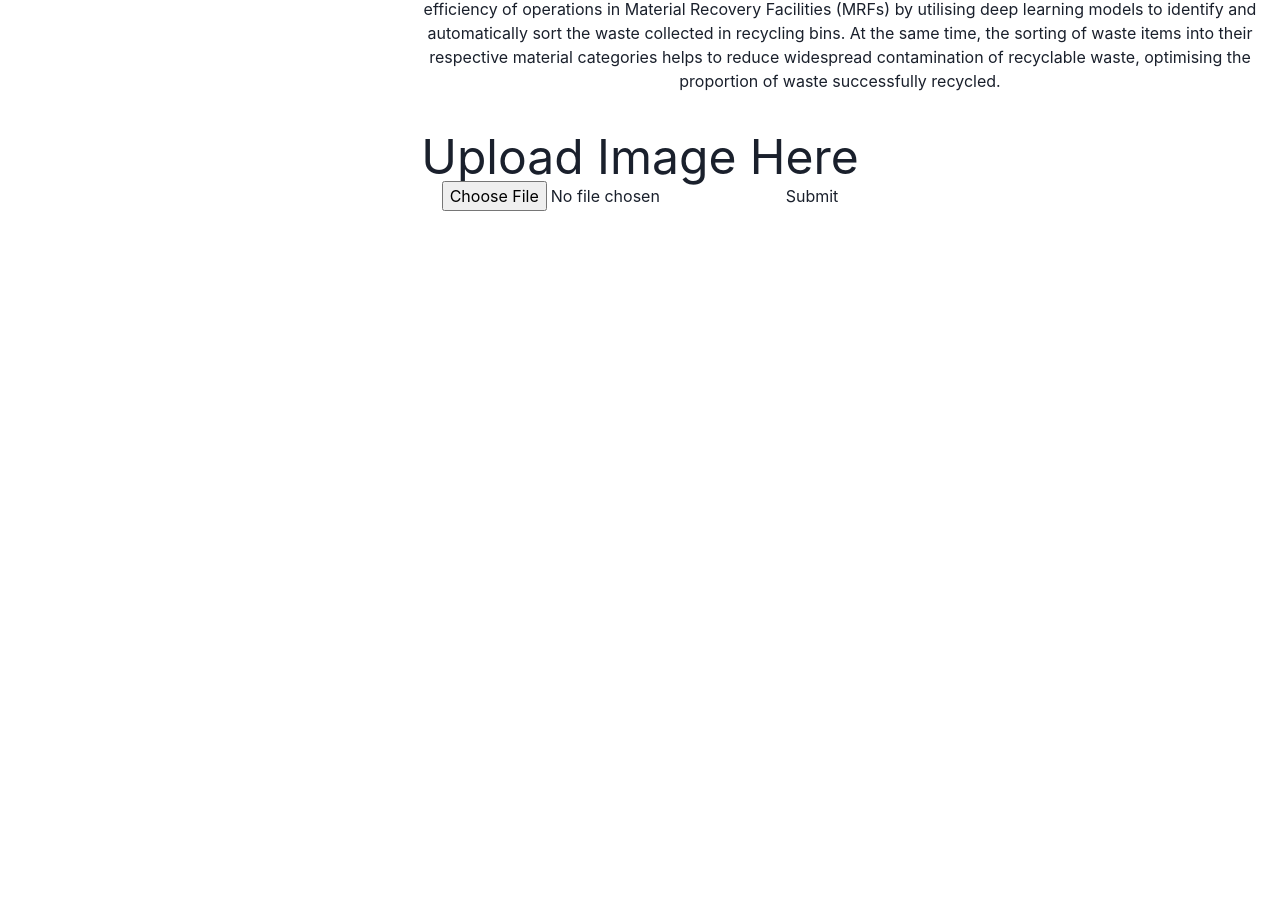
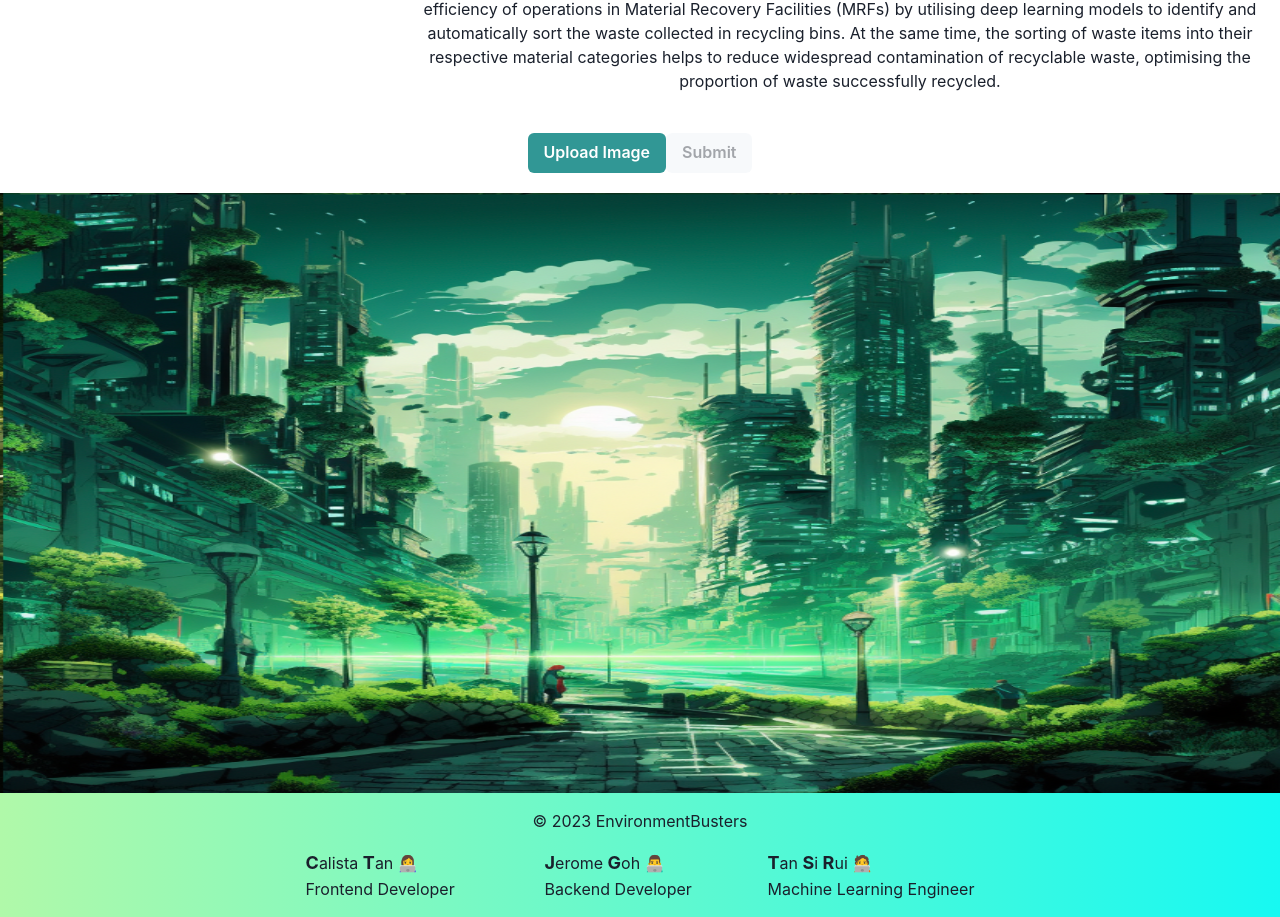
Before and after one commit to jaejayrome/EnvironmentBusters, a React (Create React App) app in the folder frontend/: page / in a window 1280 px wide. Shown: the part 1277-2194 px from the top of the page. Before the commit the page ends 1508 px from the top, so only its background shows below. Built offline with nearby package versions, Linux system fonts and the light colour scheme; a web font is replaced by a local one.

Commit message:
made changes to the frontend

```diff
--- a/frontend/package.json
+++ b/frontend/package.json
@@ -10,6 +10,8 @@
     "@testing-library/jest-dom": "^5.17.0",
     "@testing-library/react": "^13.4.0",
     "@testing-library/user-event": "^13.5.0",
+    "axios": "^1.5.0",
+    "fetch": "^1.1.0",
     "framer-motion": "^10.16.2",
     "react": "^18.2.0",
     "react-dom": "^18.2.0",
--- a/frontend/src/App.js
+++ b/frontend/src/App.js
@@ -3,6 +3,7 @@ import Home from "./components/Home";
 import Motivation from "./components/Motivation";
 import Footer from "./components/Footer";
 import Demo from "./components/Demo";
+import Conclusion from "./components/Conclusion";
 
 function App() {
   return (
@@ -11,6 +12,7 @@ function App() {
         <Home />
         <Motivation />
         <Demo/>
+        <Conclusion />
         <Footer />
       </div>
   );
--- /dev/null
+++ b/frontend/src/components/Conclusion.js
@@ -0,0 +1,10 @@
+import Background from "../images/background-green.png";
+import { Box } from "@chakra-ui/layout";
+
+export default function Conclusion() {
+    return (
+        <div >
+            <img src = {Background} className="w-full h-[600px] object-fit"/>
+        </div>
+    )
+}
--- a/frontend/src/components/Demo.js
+++ b/frontend/src/components/Demo.js
@@ -1,8 +1,18 @@
 import { Box } from "@chakra-ui/layout";
-import { useState, useEffect, useRef } from 'react';
+import { Button } from "@chakra-ui/react";
+import { useState, useEffect, useRef} from 'react';
 
 export default function Demo() {
   const [file, setFile] = useState('');
+  const [haveImage, setHaveImage] = useState(false);
+  const [isLoading, setIsLoading] = useState(false);
+  const [submitted, setIsSubmitted] = useState(false);
+
+  const imageUploadRef = useRef(null);
+
+  const imageRefHandler = () => {
+    imageUploadRef.current.click();
+  };
 
   const convertToBase64 = async(file) => {
     return new Promise((resolve, reject) => {
@@ -17,51 +27,56 @@ export default function Demo() {
     });
   };
 
-  const handleImageUpload = async (e) => {
-    const file = e.target.files[0];
-    setFile(file);
-    const base64 = await convertToBase64(file);
-    console.log(base64);
-    console.log(file);
-  }
-
   useEffect(() => {
     const fileSelector = document.getElementById('file-selector');
     fileSelector.addEventListener('change', (event) => {
       if (event.target.files[0] != null) {
         const fileList = event.target.files;
         setFile(fileList);
+        setHaveImage(true);
         console.log(fileList);
       }
   });
   }, [])
 
+  const backendCall = async () => {
+    setIsLoading(true)
+  }
 
-  async function submitHandler(event) {
-    event.preventDefault();
-    console.log(file[0]);
-    const base64 = await convertToBase64(file[0]);
-    console.log(base64);
-    const form = event.currentTarget;
-    setFile('');
+
+  async function handleImageUpload (event) {
+      const selectedFiles = event.target.files;
+      const base64Array = [];
+      for (const file of selectedFiles) {
+        const base64 = await convertToBase64(file);
+        base64Array.push(base64);
+      }
+      console.log(base64Array);
+      setFile('');
   }
 
   return (
         <Box className="" id="Demo">
             <Box className="flex flex-row">
                 <Box className="mx-auto py-5 text-center">
-                  <form onSubmit={submitHandler}>
-                    <div>
-
-                            <span className="text-5xl">
-                                Upload Image Here
-                            </span>
-                        </div>
-                    <input id="file-selector" type="file"/>
-                    <button type="submit" className="submitButton" onClick={submitHandler}/*onClick={imageRefHandler} */>
-                      Submit
-                    </button>
-                  </form>
+                  <Button className="" onClick = {imageRefHandler}
+                  isDisabled = {isLoading}
+                  colorScheme="teal"
+                  >
+                  Upload Image
+                  </Button>
+                  <Button className="" isDisabled = {!haveImage} loadingText = "Submitting" isLoading = {isLoading} onClick = {backendCall}>
+                  Submit
+                  </Button>
+                  <input
+                  accept="image/*"
+                  id="file-selector"
+                  type="file"
+                  ref={imageUploadRef}
+                  style={{ display: "none" }}
+                  onChange={handleImageUpload}
+                  multiple
+                  />
                 </Box>
 
             </Box>
--- a/frontend/src/components/Footer.js
+++ b/frontend/src/components/Footer.js
@@ -1,6 +1,43 @@
 
 
 export default function Footer() {
+    return (
+        <div className="bg-gradient-to-r from-[#B0F9A9] to-[#17F9F2] flex flex-col justify-center items-center p-4">
+            <div>
+                &#xA9; 2023 EnvironmentBusters
+            </div>
 
 
+            <grid className="grid-cols-3 grid space-x-4 mt-4">
+                <div>
+                    <span>
+                        <span> <span className="font-bold text-lg"> C</span>alista</span>
+                        <span> <span className="font-bold text-lg"> T</span>an 👩‍💻</span>
+
+                        <span className="block">Frontend Developer</span>
+                    </span>
+                </div>
+
+                <div>
+                    <span>
+                        <span> <span className="font-bold text-lg"> J</span>erome</span>
+                        <span> <span className="font-bold text-lg"> G</span>oh 👨‍💻</span>
+                        <span className="block">Backend Developer </span>
+
+                    </span>
+                </div>
+
+                <div>
+                    <span>
+                        <span> <span className="font-bold text-lg"> T</span>an</span>
+                        <span> <span className="font-bold text-lg"> S</span>i</span>
+                        <span> <span className="font-bold text-lg"> R</span>ui 🧑‍💻</span>
+                        <span className="block">Machine Learning Engineer</span>
+                    </span>
+                </div>
+            </grid>
+        </div>
+    )
 }
+
+//#B0F9A9 #17F9F2
--- a/frontend/src/components/Header.js
+++ b/frontend/src/components/Header.js
@@ -18,15 +18,15 @@ export default function Header() {
             </section>
 
             <div className="flex flex-row space-x-4 font-roboto">
-                <Link to = "Home" style={{cursor: "pointer"}}className="p-2">
+                <Link to = "Home" spy={true} smooth={true} duration={500} style={{cursor: "pointer"}}className="p-2">
                 Home
                 </Link>
 
-                <Link to="Motivation" style={{cursor: "pointer"}}className="p-2">
+                <Link to="Motivation" spy={true} smooth={true} duration={500} style={{cursor: "pointer"}}className="p-2">
                 About Us
                 </Link>
 
-                <Link to="Demo" style={{cursor: "pointer"}}className="bg-green-800 text-white rounded-xl p-2"> Demo </Link>
+                <Link to="Demo" spy={true} smooth={true} duration={500} style={{cursor: "pointer"}}className="bg-green-800 text-white rounded-xl p-2"> Demo </Link>
 
             </div>
         </Box>
--- a/frontend/src/components/Motivation.js
+++ b/frontend/src/components/Motivation.js
@@ -8,7 +8,7 @@ export default function Motivation() {
                 <img src = {EnvironmentLogo}  alt = "" className="object-contain w-1/2 h-1/2"/>
                 <Box className="mx-auto py-5 text-center">
                     <span className="inline-block text-4xl font-roboto "> Waste Management </span>
-                    <span className="block text-4xl font-roboto"> Revolutionised. </span>
+                    <span className="block text-4xl font-roboto text-green-900"> Revolutionised. </span>
 
                     <span className="block mt-10 ml-2 mr-2 first_paragraph"> Climate change is the defining issue of our time and generation.
                     It has altered
```
Also changed, not shown: frontend/src/images/background-green.png (added), 1 other file (tests, documents, lock files or other folders).
